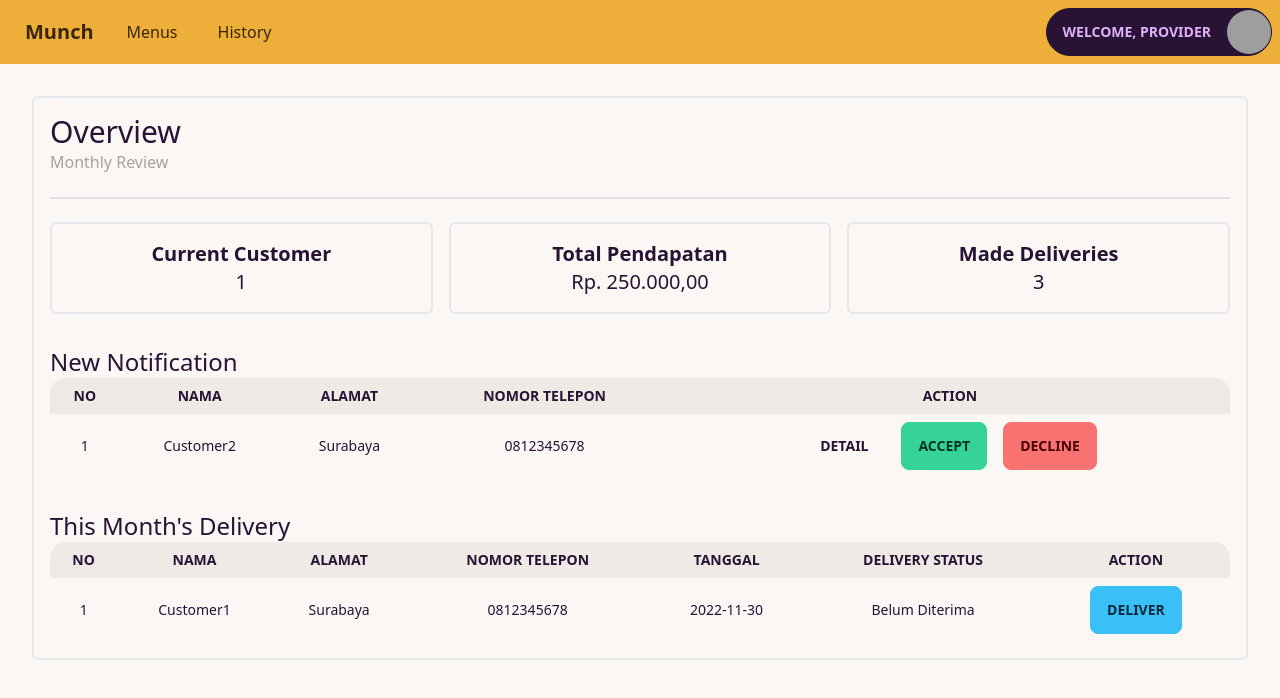
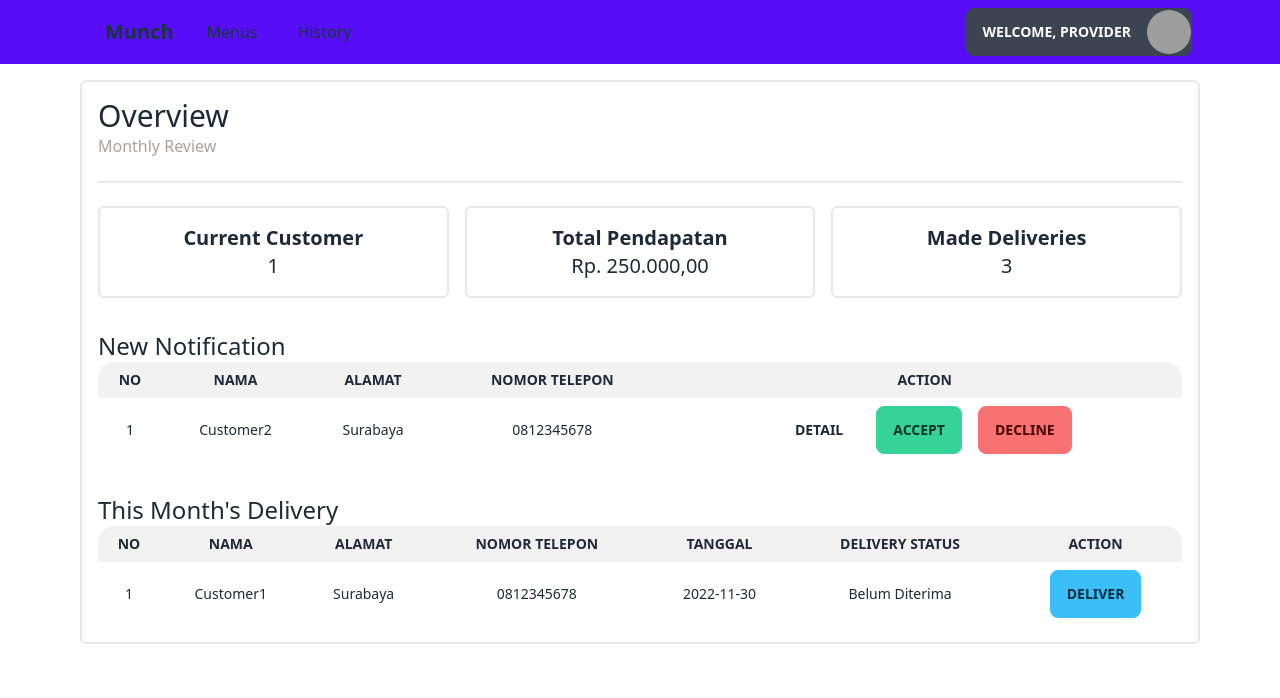
Before and after one commit to Kosmasu/catering-munch-frontend, a Vue app: page /provider in a window 1280 px wide. Shown: the top 698 px of the page. Built offline with nearby package versions, Linux system fonts and the light colour scheme; grey boxes are pictures that could not be loaded.

Commit message:
fix container, and add padding to container

```diff
--- a/src/components/ProviderNavbar.vue
+++ b/src/components/ProviderNavbar.vue
@@ -1,6 +1,7 @@
 <template>
-  <div class="bg-accent">
-    <div class="navbar container mx-auto">
+  <div class="bg-primary">
+    <div class="container">
+      <div class="navbar">
         <div class="navbar-start">
           <div class="dropdown">
             <label tabindex="0" class="btn btn-ghost lg:hidden">
@@ -66,6 +67,7 @@
         </div>
       </div>
     </div>
+  </div>
 </template>
 <script>
 export default {
--- a/src/views/Provider/Home.vue
+++ b/src/views/Provider/Home.vue
@@ -1,6 +1,7 @@
 <template>
   <navbar />
-  <div class="border-solid border-2 rounded-md m-8 p-4">
+  <div class="container">
+    <div class="border-solid border-2 rounded-md p-4 my-4">
       <div class="text-3xl">Overview</div>
       <div class="text-stone-400">Monthly Review</div>
       <div class="divider" />
@@ -126,6 +127,7 @@
         </table>
       </div>
     </div>
+  </div>
 </template>
 <script>
 import Navbar from "@/components/ProviderNavbar.vue";
--- a/tailwind.config.js
+++ b/tailwind.config.js
@@ -3,9 +3,21 @@ module.exports = {
   content: ["./index.html", "./src/**/*.{vue,js,ts,jsx,tsx}"],
   theme: {
     extend: {},
+    container: {
+      center: true,
+      padding: {
+        DEFAULT: '1rem',
+        sm: '2rem',
+        lg: '4rem',
+        xl: '5rem',
+        '2xl': '6rem',
+      },
+    },
   },
   daisyui: {
-    themes: ["cupcake"],
+    // themes: ["cupcake"],
+    // themes: ["light", "dark"],
+    themes: ["light"],
   },
   plugins: [require("daisyui")],
 };
```
Lines whose indentation alone changed are shown as unchanged.
